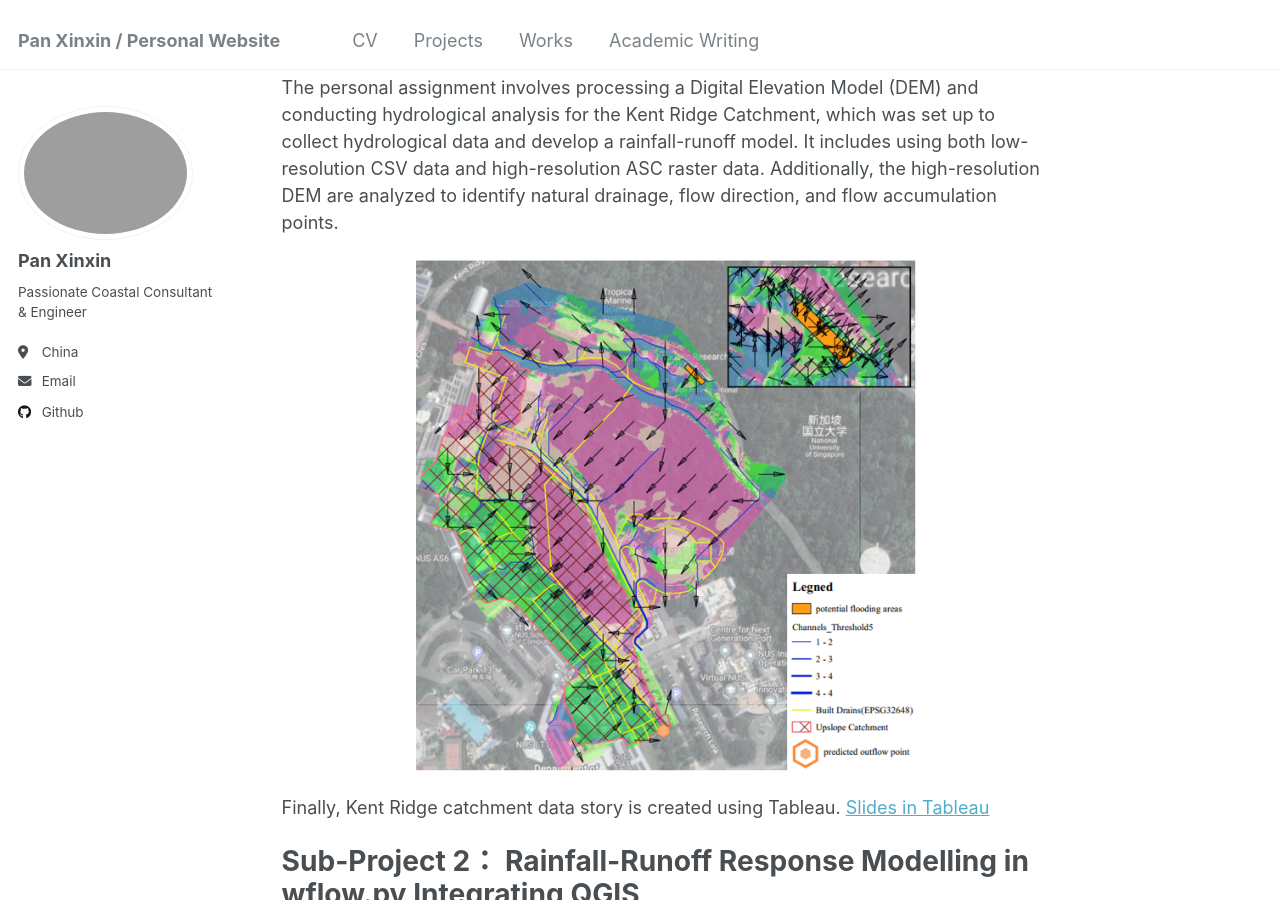
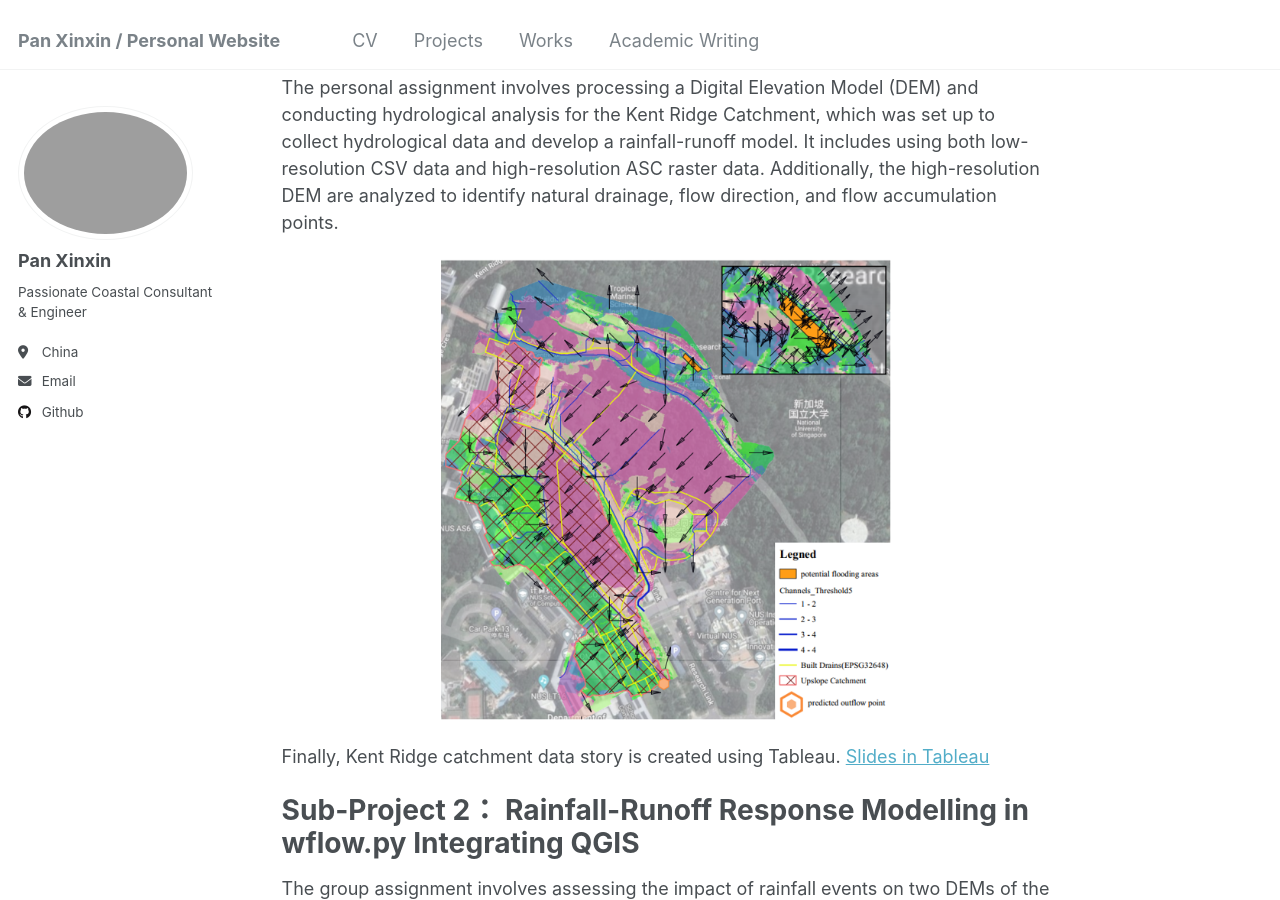
Before and after one commit to kingdaxing/kingdaxing.github.io, a Jekyll site: the page built from _talks/proj-3-2024-03-01-hydrology.md, in a window 1280 px wide and 900 px high, scrolled down 505 px. Built offline with Jekyll 4.4.1, drawn with Linux system fonts in a browser that asks for light colours.

Commit message:
Update proj-3-2024-03-01-hydrology.md

```diff
--- a/_talks/proj-3-2024-03-01-hydrology.md
+++ b/_talks/proj-3-2024-03-01-hydrology.md
@@ -16,7 +16,7 @@ Sub-Project 1: DEMs and Rainfall-Runoff Analysis in QGIS
 
 The personal assignment involves processing a Digital Elevation Model (DEM) and conducting hydrological analysis for the Kent Ridge Catchment, which was set up to collect hydrological data and develop a rainfall-runoff model. It includes using both low-resolution CSV data and high-resolution ASC raster data. Additionally, the high-resolution DEM are analyzed to identify natural drainage, flow direction, and flow accumulation points. <br/>
 <p align="center">
-  <img src='/images/proj-hydro-1-1.png' alt='Image Description' width='500'>
+  <img src='/images/proj-hydro-1-1.png' alt='Image Description' width='450'>
 </p>
 Finally, Kent Ridge catchment data story is created using Tableau.
 [Slides in Tableau](https://public.tableau.com/app/profile/x.p1712/viz/KentRidgeCatchmentstory_PANXINXIN/Story1?publish=yes)
@@ -27,7 +27,7 @@ Sub-Project 2： Rainfall-Runoff Response Modelling in wflow.py Integrating QGIS
 
 The group assignment involves assessing the impact of rainfall events on two DEMs of the same catchment, reflecting changes due to the construction of COM4 at NUS. Using wflow.py, an open-source hydrological modeling tool, the rainfall-runoff response for both the original and modified catchments are simulated. DEMs are pre-processed in QGIS and inputted into wflow, with runoff coefficients modified for land use changes. The model is run for rainfall events of varying intensity to compare performance as model calibration and validation. Results are analyzed to understand COM4’s impact on catchment response and compared to standard return periods. <br/>
 <p align="center">
-  <img src='/images/proj-hydro-2.PNG' alt='Image Description' width='500'>
+  <img src='/images/proj-hydro-2.PNG' alt='Image Description' width='550'>
 </p>
 The final results are shown in the presentation.
 [Download Slides](http://kingdaxing.github.io/files/Rainfall-Runoff-WFLOW.pdf)
```
